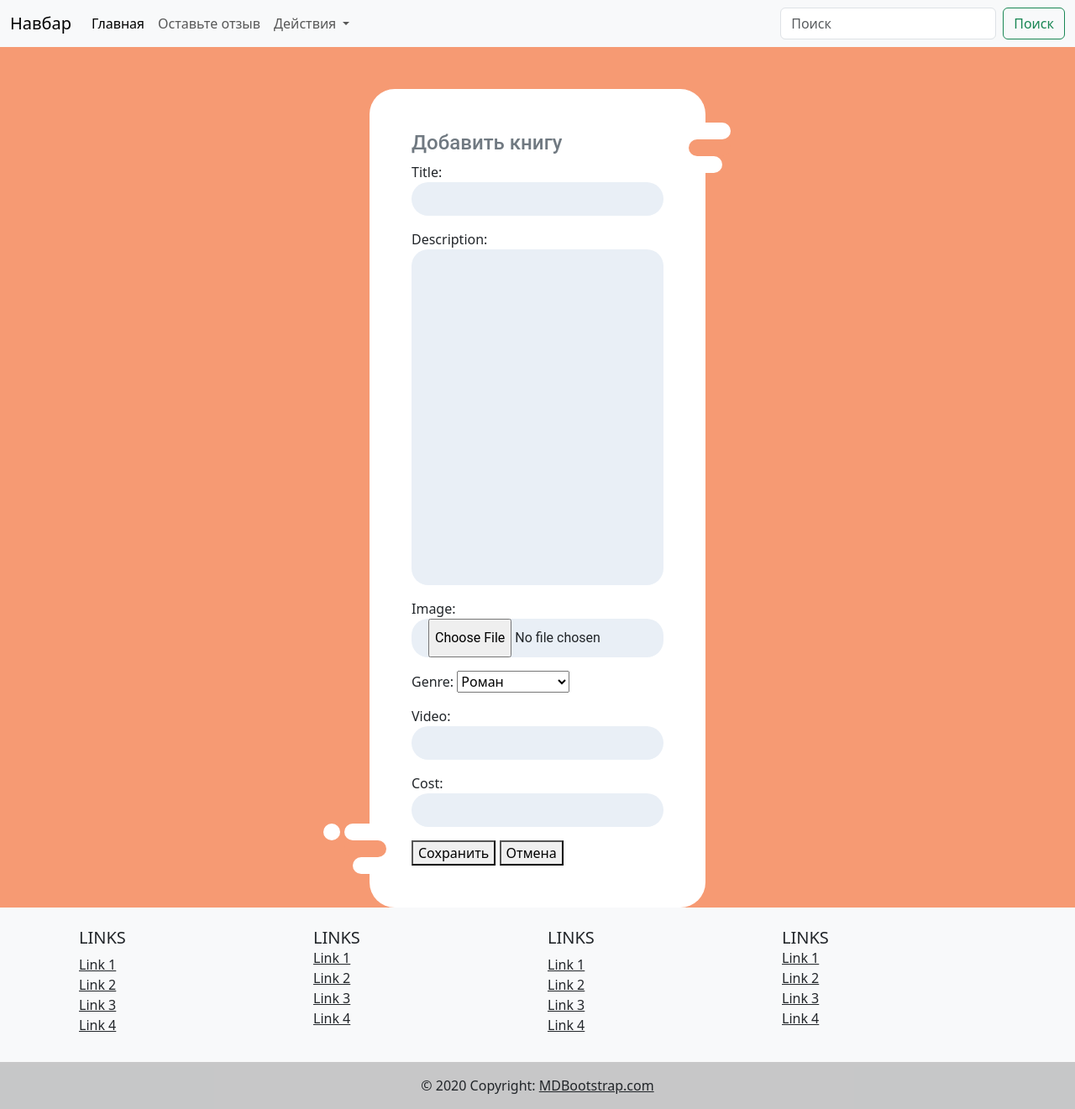
After one commit to turaevakani/Django, a Django app: page /create_new_book/ in a window 1280 px wide. The commit adds this page. Shown: the whole page at 84% size. Run offline with Django 4.2, Linux system fonts and the light colour scheme.

Commit message:
add comment, add new book

```diff
--- /dev/null
+++ b/book/forms.py
@@ -0,0 +1,14 @@
+from django import forms
+from . import models
+
+
+class ReviewForm(forms.ModelForm):
+    class Meta:
+        model = models.ReviewBook
+        fields = '__all__'
+
+
+class BookForm(forms.ModelForm):
+    class Meta:
+        model = models.Book
+        fields = '__all__'
--- a/book/models.py
+++ b/book/models.py
@@ -1,4 +1,5 @@
 from django.db import models
+
 
 class Book(models.Model):
     GENRE = (
@@ -19,3 +20,21 @@ class Book(models.Model):
 
     def __str__(self):
         return self.title
+
+
+class ReviewBook(models.Model):
+    STARS = (
+        ('*', '*'),
+        ('**', '**'),
+        ('***', '***'),
+        ('****', '****'),
+        ('*****', '*****'),
+
+    )
+    title_book = models.ForeignKey(Book, on_delete=models.CASCADE, related_name='review_object')
+    text_review = models.TextField()
+    rate_stars = models.CharField(max_length=100, choices=STARS)
+    created_at = models.DateField(auto_now_add=True)
+
+    def __str__(self):
+        return f"Review for {self.title_book}"
--- a/book/urls.py
+++ b/book/urls.py
@@ -4,4 +4,8 @@ from . import views
 urlpatterns = [
     path('', views.book_view),
     path('book_detail/<int:id>/', views.book_detail_view),
+    path('add-comment/', views.createBookView),
+    path('book_list/', views.book_delete_view),
+    path('book_list/<int:id>/delete/', views.book_drop_view),
+    path('create_new_book/', views.createNewBookView)
 ]
--- a/book/views.py
+++ b/book/views.py
@@ -1,5 +1,6 @@
+from django.http import HttpResponse
 from django.shortcuts import render, get_object_or_404
-from . import models
+from . import models, forms
 
 def book_view(request):
     book_value = models.Book.objects.all()
@@ -8,3 +9,37 @@ def book_view(request):
 def book_detail_view(request, id):
     book_id = get_object_or_404(models.Book, id=id)
     return render(request, 'book_detail.html', {'book_key': book_id})
+
+def createBookView(request):
+    method = request.method
+    if method == 'POST':
+        form = forms.ReviewForm(request.POST, request.FILES)
+        if form.is_valid():
+            form.save()
+            return HttpResponse('<h1>Комментарий успешно добавлен</h1>')
+    else:
+        form = forms.ReviewForm()
+    return render(request, 'create_review.html', {'form': form})
+
+def createNewBookView(request):
+    method = request.method
+    if method == "POST":
+        form = forms.BookForm(request.POST, request.FILES)
+        if form.is_valid():
+            form.save()
+            return HttpResponse('Успешно добавлено')
+    else:
+        form = forms.BookForm()
+
+    return render(request, 'create_book.html', {'form': form})
+
+
+def book_delete_view(request):
+    lang_value = models.Book.objects.all()
+    return render(request, 'book_list.html', {'lang_key': lang_value})
+
+
+def book_drop_view(request, id):
+    book_id = get_object_or_404(models.Book, id=id)
+    # book_id = delete()
+    return HttpResponse('Удален успешно')
--- /dev/null
+++ b/templates/create_book.html
@@ -0,0 +1,110 @@
+{% include 'header.html' %}
+
+<form class="decor" action="/create_new_book/" method="post" enctype="multipart/form-data">
+<div class="form-left-decoration"></div>
+<div class="form-right-decoration"></div>
+<div class="circle"></div>
+<div class="form-inner">
+<h3>Добавить книгу</h3>
+    {% csrf_token %}
+    {{form.as_p}}
+    <button type="submit">Сохранить</button>
+    <button type="reset">Отмена</button>
+</div>
+</form>
+
+<style>
+  * {
+    box-sizing: border-box;
+}
+body {
+    background: #f69a73;
+}
+.decor {
+    position: relative;
+    max-width: 400px;
+    margin: 50px auto 0;
+    background: white;
+    border-radius: 30px;
+}
+.form-left-decoration, .form-right-decoration {
+    content: "";
+    position: absolute;
+    width: 50px;
+    height: 20px;
+    background: #f69a73;
+    border-radius: 20px;
+}
+.form-left-decoration {
+    bottom: 60px;
+    left: -30px;
+}
+.form-right-decoration {
+    top: 60px;
+    right: -30px;
+}
+.form-left-decoration:before, .form-left-decoration:after, .form-right-decoration:before, .form-right-decoration:after {
+    content: "";
+    position: absolute;
+    width: 50px;
+    height: 20px;
+    border-radius: 30px;
+    background: white;
+}
+.form-left-decoration:before {
+    top: -20px;
+}
+.form-left-decoration:after {
+    top: 20px;
+    left: 10px;
+}
+.form-right-decoration:before {
+    top: -20px;
+    right: 0;
+}
+.form-right-decoration:after {
+    top: 20px;
+    right: 10px;
+}
+.circle {
+    position: absolute;
+    bottom: 80px;
+    left: -55px;
+    width: 20px;
+    height: 20px;
+    border-radius: 50%;
+    background: white;
+}
+.form-inner {
+    padding: 50px;
+}
+.form-inner input, .form-inner textarea {
+    display: block;
+    width: 100%;
+    padding: 0 20px;
+    margin-bottom: 10px;
+    background: #E9EFF6;
+    line-height: 40px;
+    border-width: 0;
+    border-radius: 20px;
+    font-family: 'Roboto', sans-serif;
+}
+.form-inner input[type="submit"] {
+    margin-top: 30px;
+    background: #f69a73;
+    border-bottom: 4px solid #d87d56;
+    color: white;
+    font-size: 14px;
+}
+.form-inner textarea {
+    resize: none;
+}
+.form-inner h3 {
+    margin-top: 0;
+    font-family: 'Roboto', sans-serif;
+    font-weight: 500;
+    font-size: 24px;
+    color: #707981;
+}
+</style>
+{% include 'footer.html' %}
--- a/templates/header.html
+++ b/templates/header.html
@@ -20,21 +20,17 @@
           <a class="nav-link active" aria-current="page" href="#">Главная</a>
         </li>
         <li class="nav-item">
-          <a class="nav-link" href="#">Ссылка</a>
+          <a class="nav-link" href="/add-comment/">Оставьте отзыв</a>
         </li>
         <li class="nav-item dropdown">
           <a class="nav-link dropdown-toggle" href="#" role="button" data-bs-toggle="dropdown" aria-expanded="false">
-            Выпадающий список
+            Действия
           </a>
           <ul class="dropdown-menu">
-            <li><a class="dropdown-item" href="#">Действие</a></li>
-            <li><a class="dropdown-item" href="#">Другое действие</a></li>
-            <li><hr class="dropdown-divider"></li>
-            <li><a class="dropdown-item" href="#">Что-то еще здесь</a></li>
+            <li><a class="dropdown-item" href="/create_new_book/">Добавить</a></li>
+            <li><a class="dropdown-item" href="#">Удалить</a></li>
+            <li><a class="dropdown-item" href="#">Изменить</a></li>
           </ul>
-        </li>
-        <li class="nav-item">
-          <a class="nav-link disabled">Отключенная</a>
         </li>
       </ul>
       <form class="d-flex" role="search">
```
Also changed, not shown: templates/book_list.html (added, +15 -0 lines), templates/create_review.html (added, +17 -0 lines), db.sqlite3.
